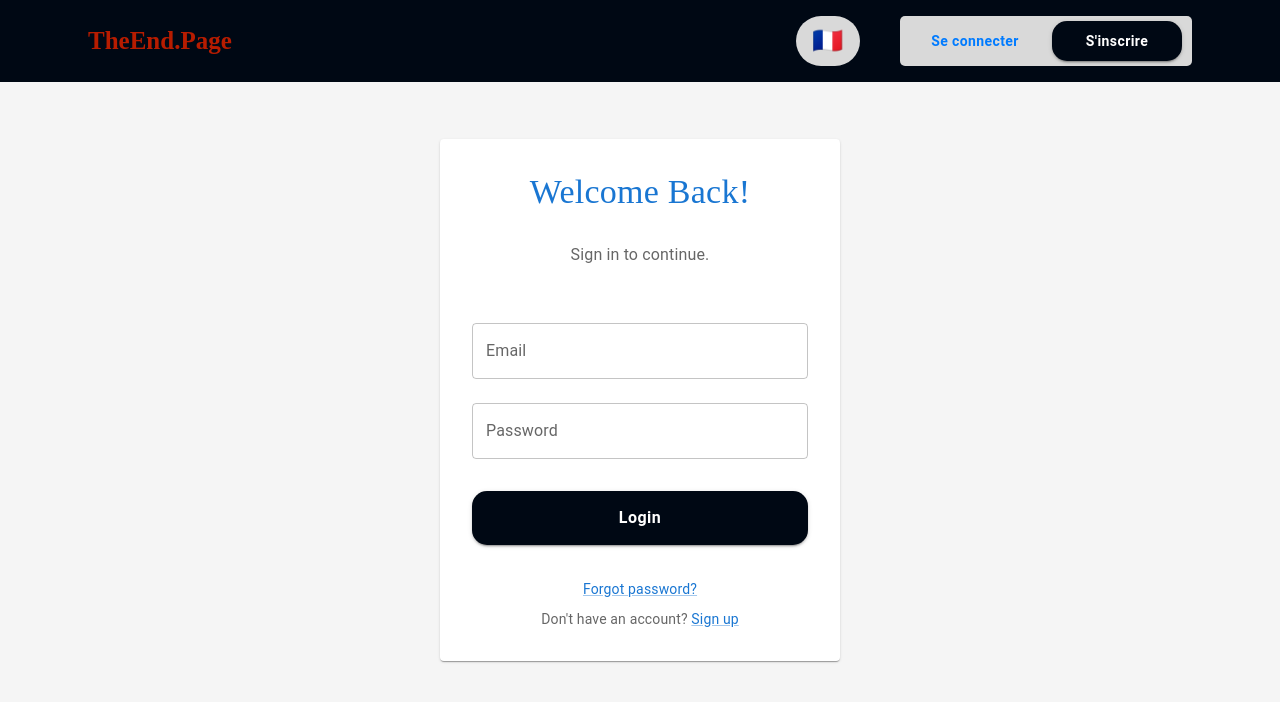
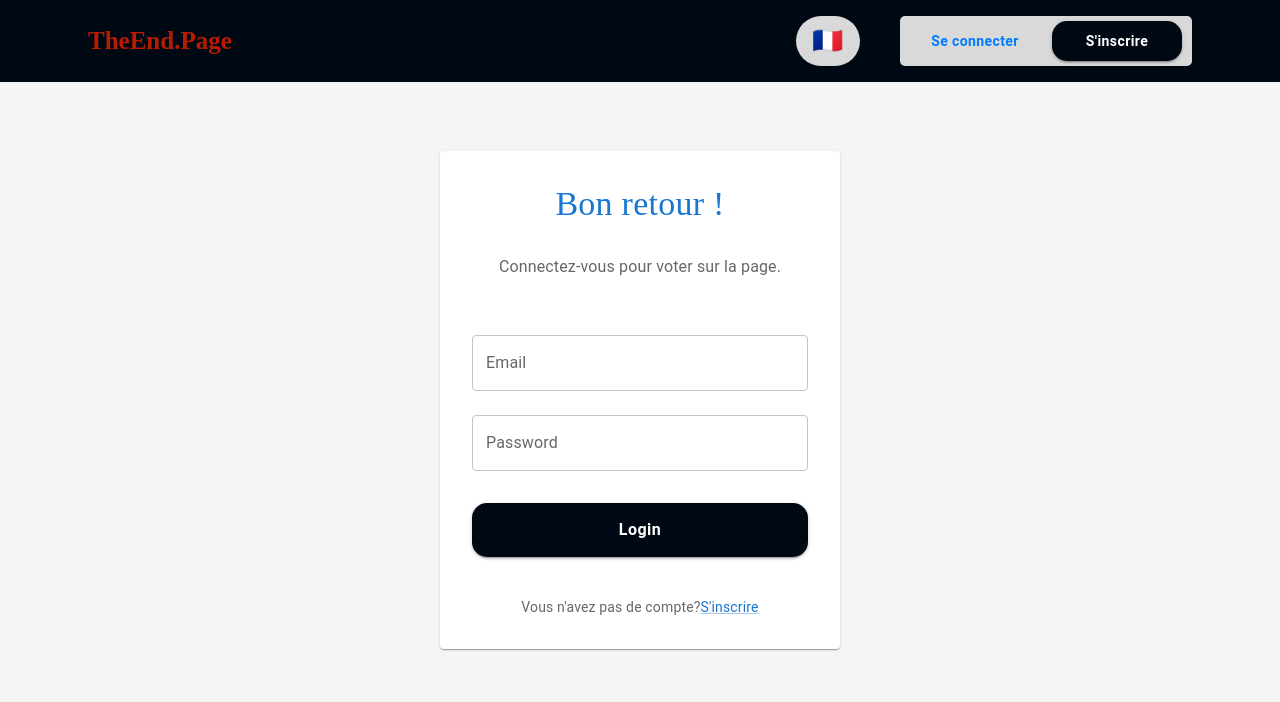
Before and after one commit to PsychoticHaha/WEBCUP-CODE-DJ, a Next.js app: page /login in a window 1280 px wide. Shown: the top 702 px of the page. Built offline with nearby package versions, Linux system fonts and the light colour scheme; a web font is replaced by a local one.

Commit message:
update some translations

```diff
--- a/components/GlobalHeader/GlobalHeader.tsx
+++ b/components/GlobalHeader/GlobalHeader.tsx
@@ -51,12 +51,12 @@ export const GlobalHeader = () => {
                 borderRadius: "5px"
               }}>
                 <Button sx={{ minWidth: "130px" }} variant="outlined">
-                  <Link href="#">
+                  <Link href="/login">
                     <SafeFormattedMessage id="globals.button.login" defaultMessage="Se connecter" />
                   </Link>
                 </Button>
                 <Button sx={{ minWidth: "130px", background: "#000814", color: "white", borderRadius: "15px" }} variant="contained">
-                  <Link href="#">
+                  <Link href="/register">
                     <SafeFormattedMessage id="globals.button.register" defaultMessage="S'inscrire" />
                   </Link>
                 </Button>
--- a/i18n/en.json
+++ b/i18n/en.json
@@ -10,5 +10,8 @@
   "globals.hero.title2": " TheEnd.Page opens.",
   "globals.button.start": " Create my own page",
   "globals.scrollDown": "Scroll",
-  "home.trust": "They trust us"
+  "home.trust": "They trust us",
+  "globals.have.not-account": "Don't have an account?",
+  "globals.welcome-back": "Welcome back!",
+  "globals.connect-first": "Sign in to vote on the page."
 }
--- a/i18n/fr.json
+++ b/i18n/fr.json
@@ -10,5 +10,8 @@
   "globals.hero.title2": " TheEnd.Page s'ouvre.",
   "globals.button.start": "Créer une page",
   "globals.scrollDown": "Scroll",
-  "home.trust": "Ils nous font confiance"
+  "home.trust": "Ils nous font confiance",
+  "globals.have.not-account": "Vous n'avez pas de compte?",
+  "globals.welcome-back": "Bon retour !",
+  "globals.connect-first": "Connectez-vous pour voter sur la page."
 }
--- a/pages/login.tsx
+++ b/pages/login.tsx
@@ -10,6 +10,7 @@ type LoginFormInputs = {
 
 import { Theme } from '@mui/material/styles';
 import PageLayout from '@/components/PageLayout/PageLayout';
+import SafeFormattedMessage from '@/components/SafeFormattedMessage/SafeFormattedMessage';
 
 const StyledPaper = styled(Paper)(({ theme }) => ({
   padding: theme.spacing(4),
@@ -49,10 +50,10 @@ const Login: React.FC = () => {
       >
         <StyledPaper>
           <Typography variant="h4" align="center" gutterBottom color="primary">
-                    Welcome Back!
+            <SafeFormattedMessage id="globals.welcome-back"></SafeFormattedMessage>
           </Typography>
           <Typography variant="subtitle1" align="center" color="textSecondary" gutterBottom>
-                    Sign in to continue.
+            <SafeFormattedMessage id="globals.connect-first"></SafeFormattedMessage>
           </Typography>
           <Box component="form" onSubmit={handleSubmit(onSubmit)} sx={{ mt: 2 }}>
             <TextField
@@ -93,11 +94,11 @@ const Login: React.FC = () => {
             </StyledButton>
           </Box>
           <Box sx={{ mt: 2, textAlign: 'center' }}>
-                    <Link href="#" variant="body2" color="primary">
-                        Forgot password?
+            <Typography variant="body2" color="textSecondary" sx={{ mt: 1 }}>
+              <SafeFormattedMessage id="globals.have.not-account" />
+              <Link href="/register" variant="body2" color="primary">
+                <SafeFormattedMessage id="globals.button.register"></SafeFormattedMessage>
               </Link>
-                    <Typography variant="body2" color="textSecondary" sx={{ mt: 1 }}>
-                        Don't have an account? <Link href="#" variant="body2" color="primary">Sign up</Link>
             </Typography>
           </Box>
         </StyledPaper>
--- a/pages/register.tsx
+++ b/pages/register.tsx
@@ -12,6 +12,7 @@ Typography,
   Paper,
 } from "@mui/material";
 import PageLayout from "@/components/PageLayout/PageLayout";
+import SafeFormattedMessage from "@/components/SafeFormattedMessage/SafeFormattedMessage";
 
 const steps = ["Account Info", "Personal Details", "Confirmation"];
 
@@ -60,9 +61,10 @@ const onSubmit = (data: FormValues) => {
 
   return (
     <PageLayout>
-    <Paper sx={{ p: 4, maxWidth: 400, mx: "auto" }}>
-        <Typography variant="h5" align="center" gutterBottom>
-            Register
+      <Box className="flex justify-center items-center wrapper" sx={{ minHeight: "calc(100vh - 74px)" }}>
+        <Paper sx={{ p: 4, maxWidth: "fit-content", mx: "auto", marginTop: "74px", }}>
+          <Typography variant="h5" align="center" gutterBottom sx={{ mb: 3 }}>
+            <SafeFormattedMessage id="globals.button.register"></SafeFormattedMessage>
           </Typography>
           <Stepper activeStep={activeStep} sx={{ mb: 3 }}>
             {steps.map((label) => (
@@ -179,6 +181,7 @@ return (
             </Box>
           </form>
         </Paper>
+      </Box>
     </PageLayout>
   );
 }
```
Lines whose indentation alone changed are shown as unchanged.
